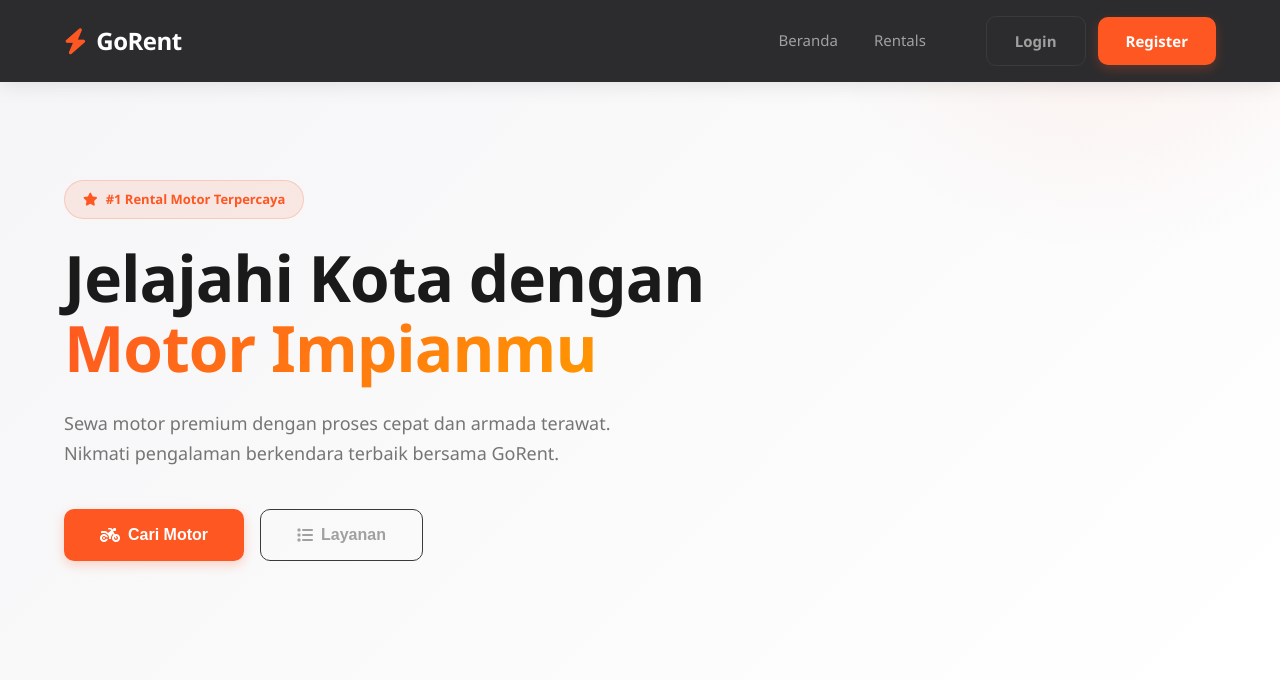
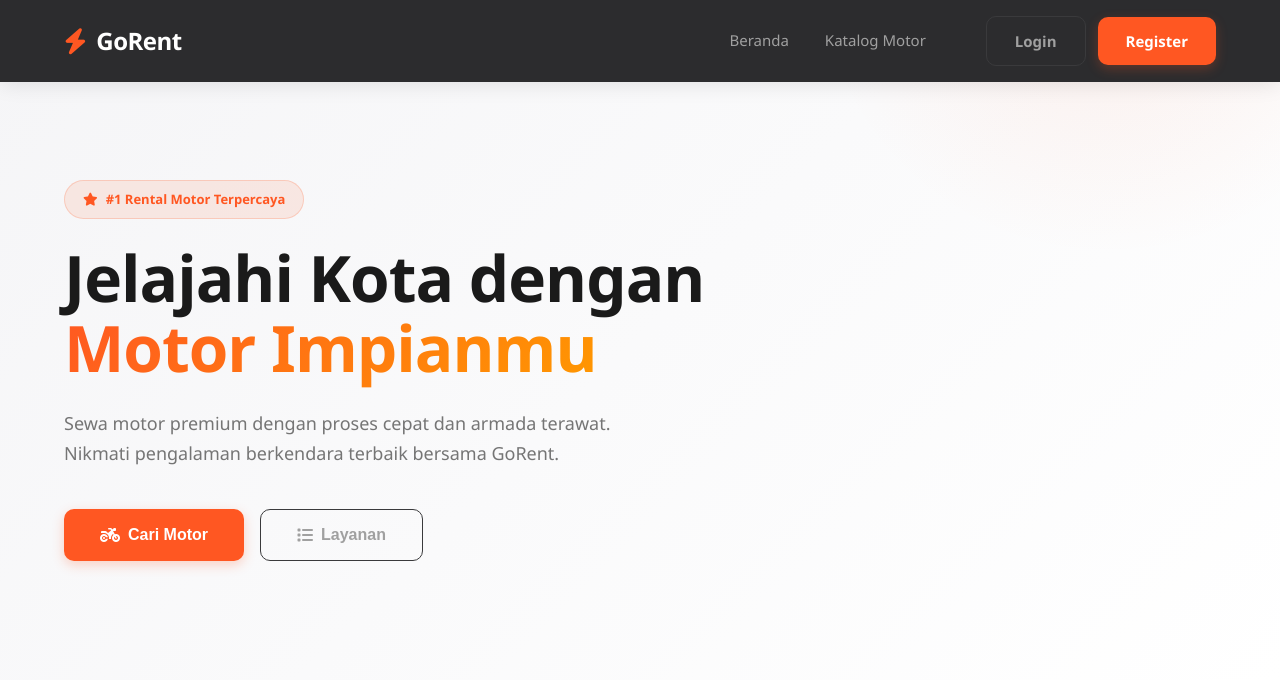
Before and after one commit to Zaynrr/GoRent, a Flask app: page / in a window 1280 px wide. Shown: the top 680 px of the page. Run offline with Flask 3, Linux system fonts and the light colour scheme.

Commit message:
Update update base (customer) dan motor (admin)

```diff
--- a/frontend/templates/admin/motors.html
+++ b/frontend/templates/admin/motors.html
@@ -142,7 +142,7 @@
                     <td>{{ motor.merk.nama_merk if motor.merk else '-' }}</td>
                     <td>{{ motor.cc_motor }} cc</td>
                     <td>{{ motor.transmisi }}</td>
-                    <td><strong>Rp {{ "{:,.0f}".format(motor.harga_sewa) }}</strong>/day</td>
+                    <td><strong>Rp {{ "{:,.0f}".format(motor.harga_sewa) }}</strong>/hari</td>
                     <td>
                         {% if not motor.is_active %}
                             <span class="admin-status hidden">
--- a/frontend/templates/customers/base.html
+++ b/frontend/templates/customers/base.html
@@ -21,7 +21,7 @@
             <div class="navbar-menu" id="navbarMenu">
                 <ul class="nav-links">
                     <li><a href="/">Beranda</a></li>
-                    <li><a href="/motors">Rentals</a></li>
+                    <li><a href="/motors">Katalog Motor</a></li>
                     {% if session.get('user_id') %}
                         <li><a href="/history">Riwayat</a></li>
                     {% endif %}
```
